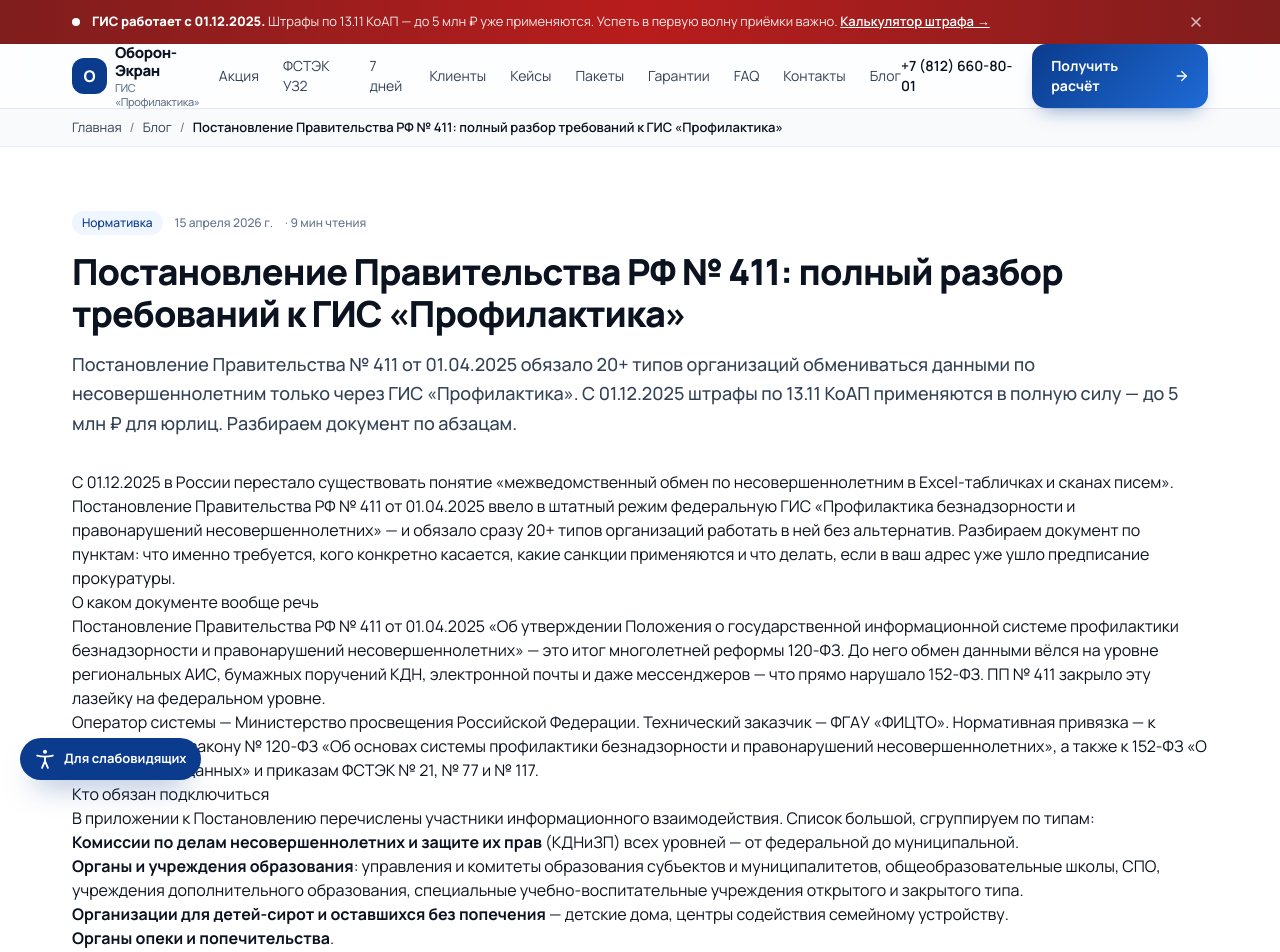
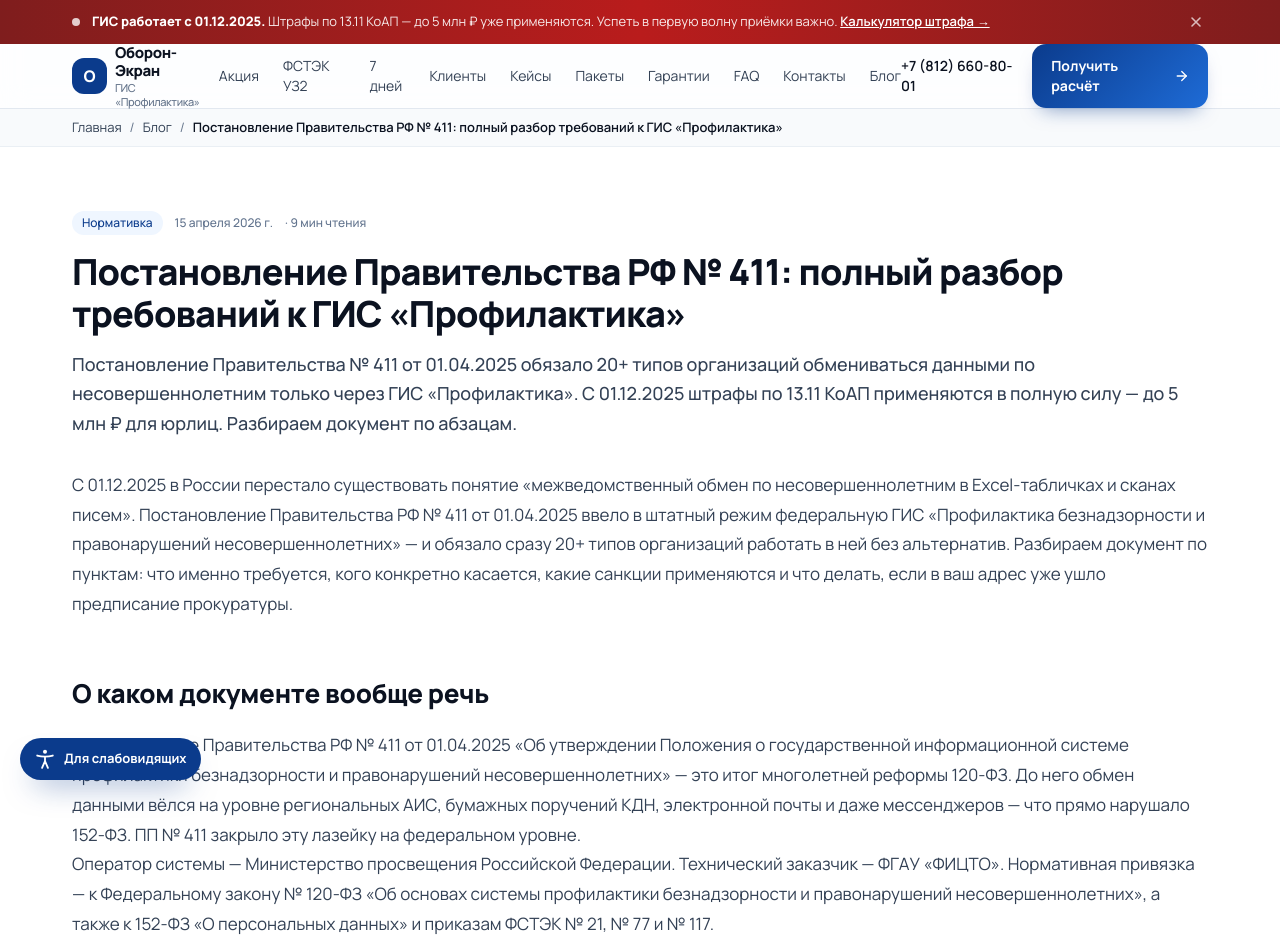
Before and after one commit to alamangart0011/desktop-tutorial, a Next.js app: page /blog/pp411-full-breakdown in a window 1280 px wide. Shown: the top 952 px of the page. Built offline with nearby package versions, Linux system fonts and the light colour scheme.

Commit message:
fix(blog): типографика через .blog-prose (Tailwind v4 без плагина)

```diff
--- a/app/blog/[slug]/page.tsx
+++ b/app/blog/[slug]/page.tsx
@@ -153,7 +153,7 @@ export default async function BlogPostPage({
                 {meta.excerpt}
               </p>
             )}
-            <div className="prose prose-slate mt-8 max-w-none prose-headings:font-bold prose-h2:text-2xl prose-h2:mt-10 prose-h3:text-lg prose-h3:mt-6 prose-a:text-[var(--color-brand)] prose-a:no-underline hover:prose-a:underline prose-strong:text-[var(--color-ink)] prose-ol:my-4 prose-ul:my-4 prose-li:my-1">
+            <div className="blog-prose mt-8">
               <Content />
             </div>
           </div>
--- a/app/globals.css
+++ b/app/globals.css
@@ -60,6 +60,94 @@ h3 {
     radial-gradient(1200px 600px at 10% -10%, rgba(30, 107, 214, 0.25), transparent 60%),
     radial-gradient(900px 500px at 90% 10%, rgba(16, 185, 129, 0.18), transparent 60%),
     linear-gradient(180deg, #071332 0%, #0b3b8c 100%);
+}
+
+/* Типографика для блог-постов (Tailwind v4 без плагина @tailwindcss/typography). */
+.blog-prose {
+  color: var(--color-ink-2);
+  font-size: 1.0625rem;
+  line-height: 1.75;
+}
+.blog-prose > * + * { margin-top: 1.25em; }
+.blog-prose h2 {
+  color: var(--color-ink);
+  font-size: 1.625rem;
+  line-height: 1.3;
+  font-weight: 800;
+  letter-spacing: -0.01em;
+  margin-top: 2.25em;
+  margin-bottom: 0.75em;
+  scroll-margin-top: 88px;
+}
+.blog-prose h3 {
+  color: var(--color-ink);
+  font-size: 1.25rem;
+  line-height: 1.35;
+  font-weight: 700;
+  margin-top: 1.75em;
+  margin-bottom: 0.5em;
+  scroll-margin-top: 88px;
+}
+.blog-prose h2:first-child,
+.blog-prose h3:first-child { margin-top: 0; }
+.blog-prose p { margin: 0; }
+.blog-prose ul,
+.blog-prose ol {
+  margin: 0;
+  padding-left: 1.5rem;
+}
+.blog-prose ul > li { list-style: disc; }
+.blog-prose ol > li { list-style: decimal; }
+.blog-prose li { margin-top: 0.4em; padding-left: 0.25em; }
+.blog-prose li::marker { color: var(--color-brand); font-weight: 700; }
+.blog-prose strong { color: var(--color-ink); font-weight: 700; }
+.blog-prose em { font-style: italic; }
+.blog-prose a {
+  color: var(--color-brand);
+  text-decoration: none;
+  border-bottom: 1px solid rgba(11, 59, 140, 0.25);
+  transition: border-color 150ms, color 150ms;
+}
+.blog-prose a:hover {
+  color: var(--color-brand-2);
+  border-bottom-color: var(--color-brand-2);
+}
+.blog-prose blockquote {
+  border-left: 3px solid var(--color-brand);
+  padding: 0.5em 1em;
+  background: rgba(11, 59, 140, 0.04);
+  color: var(--color-ink);
+  font-weight: 500;
+  border-radius: 0 0.5rem 0.5rem 0;
+}
+.blog-prose code {
+  background: var(--color-paper);
+  border: 1px solid var(--color-line);
+  border-radius: 0.375rem;
+  padding: 0.1em 0.4em;
+  font-size: 0.9em;
+  font-family: ui-monospace, SFMono-Regular, Menlo, monospace;
+}
+.blog-prose hr {
+  border: none;
+  border-top: 1px solid var(--color-line);
+  margin: 2em 0;
+}
+.blog-prose table {
+  width: 100%;
+  border-collapse: collapse;
+  font-size: 0.95em;
+}
+.blog-prose th,
+.blog-prose td {
+  border: 1px solid var(--color-line);
+  padding: 0.5em 0.75em;
+  text-align: left;
+}
+.blog-prose th {
+  background: var(--color-paper);
+  color: var(--color-ink);
+  font-weight: 700;
 }
 
 .glass {
```
